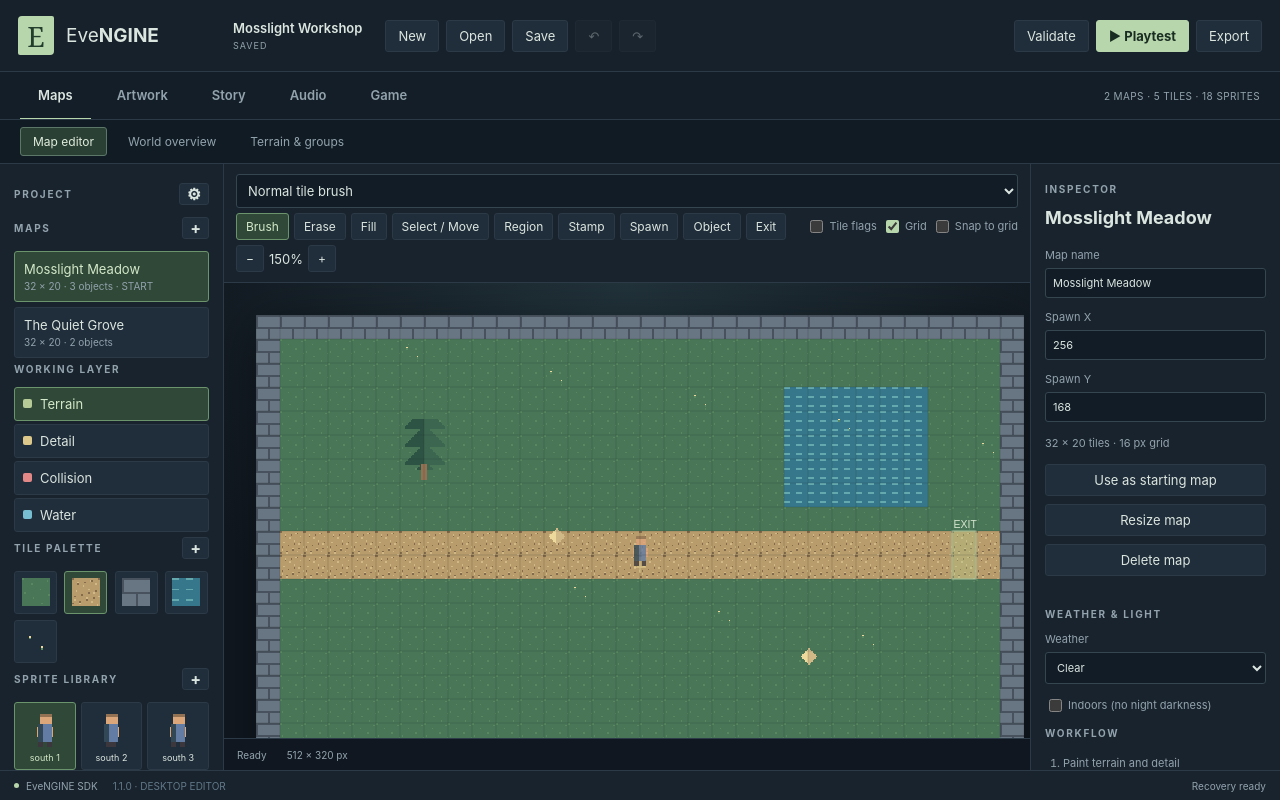
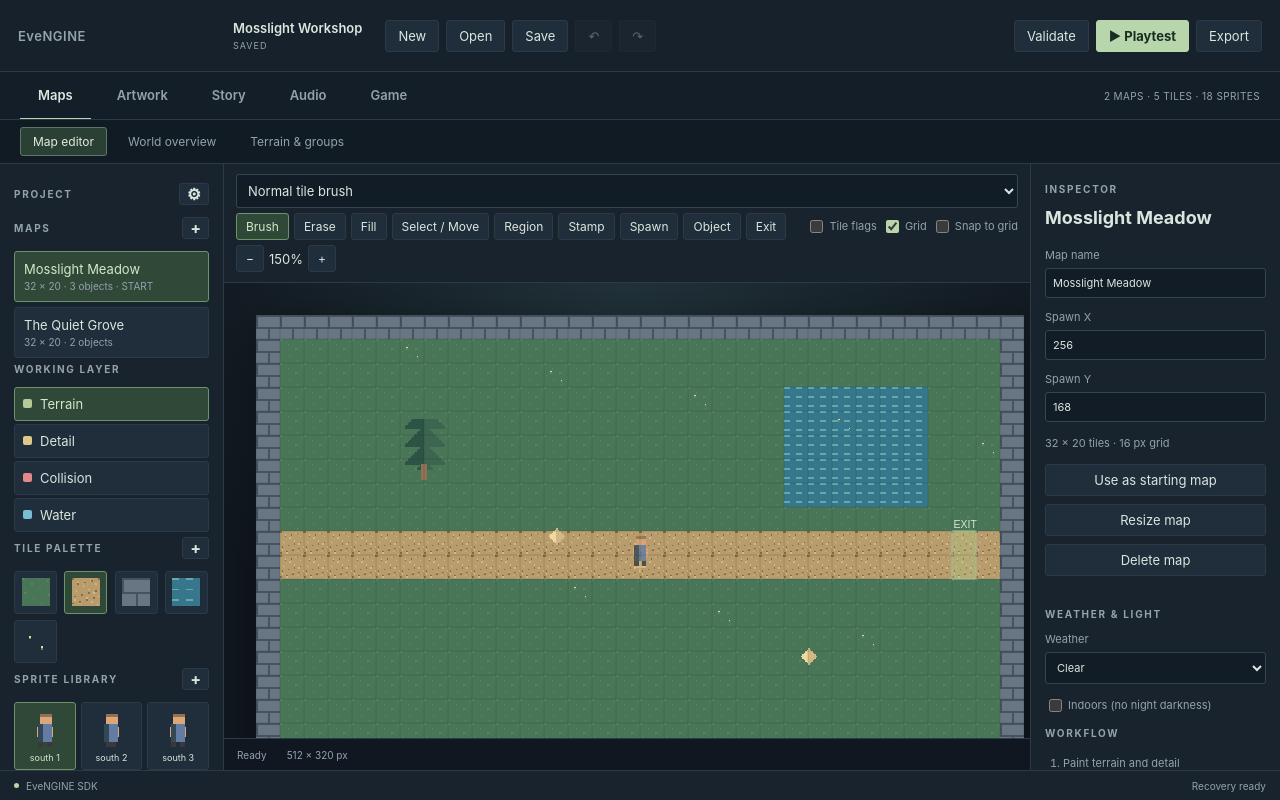
Before and after one commit to eve-n37/EveNGINE, a plain HTML site: page editor/ui/index.html in a window 1280 px wide. Drawn offline with Linux system fonts and the light colour scheme.

Commit message:
Show a small text name instead of the logo, and drop the version from the footer
Co-Authored-By: Claude Opus 5.5 <noreply@anthropic.com>
Claude-Session: https://claude.ai/code/session_014E7JkWb27ySa81g9RK2m7i

```diff
--- a/editor/ui/index.html
+++ b/editor/ui/index.html
@@ -12,10 +12,7 @@
   </head>
   <body>
     <header>
-      <div class="brand">
-        <span class="mark">E</span>
-        <div>Eve<strong>NGINE</strong></div>
-      </div>
+      <div class="brand">EveNGINE</div>
       <div class="project">
         <span id="projectTitle"></span><span id="dirty" class="badge">SAVED</span>
       </div>
@@ -489,7 +486,7 @@
       </aside>
     </main>
     <footer>
-      <span class="dot"></span>EveNGINE SDK <span class="version">1.1.0 · DESKTOP EDITOR</span>
+      <span class="dot"></span>EveNGINE SDK
       <div class="spacer"></div>
       <span id="saveState">Recovery ready</span>
     </footer>
--- a/editor/ui/style.css
+++ b/editor/ui/style.css
@@ -82,23 +82,11 @@ header {
   background: #17212b;
 }
 .brand {
-  display: flex;
-  gap: 12px;
-  align-items: center;
   min-width: 192px;
-  font-size: 19px;
-}
-.mark {
-  display: grid;
-  place-items: center;
-  font:
-    28px Georgia,
-    serif;
-  background: #b8d6ac;
-  color: #233d2d;
-  width: 36px;
-  height: 39px;
-  border-radius: 4px 2px;
+  font-size: 13px;
+  font-weight: 600;
+  letter-spacing: 0.5px;
+  color: var(--muted);
 }
 .project {
   padding: 0 16px;
@@ -324,10 +312,6 @@ footer {
   height: 5px;
   border-radius: 50%;
   background: var(--accent);
-}
-.version {
-  margin-left: 8px;
-  color: #627988;
 }
 .field {
   display: block;
```
